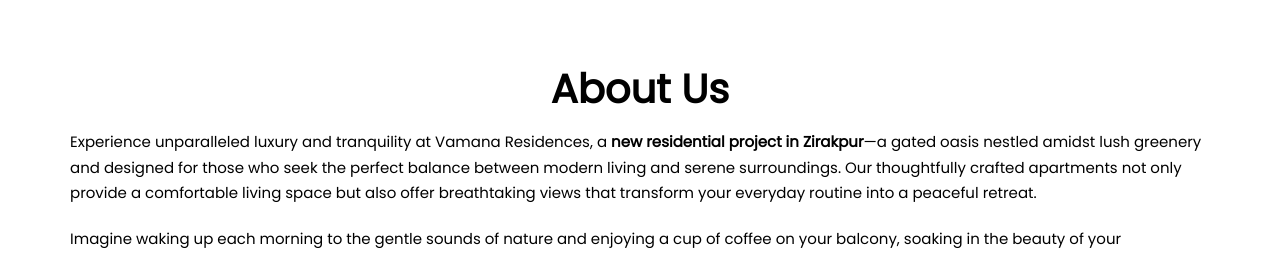
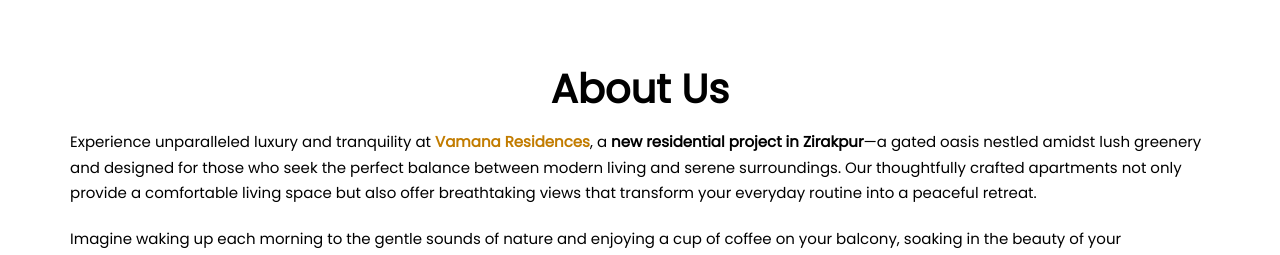
Before and after one commit to soniiosandweb/vamana, a React (Create React App) app: page / in a window 1280 px wide. Shown: the part 802-1057 px from the top of the page. Built offline with nearby package versions, Linux system fonts and the light colour scheme.

Commit message:
Internal Link

```diff
--- a/src/components/Home/AboutSection/AboutSection.jsx
+++ b/src/components/Home/AboutSection/AboutSection.jsx
@@ -14,7 +14,7 @@
                 <div className='max-w-6xl m-auto'>
                     <div className="flex flex-col text-centre gap-5">
                         <h3 className="text-2xl sm:text-4xl font-semibold text-center">About Us</h3>
-                        <p className="text-sm">Experience unparalleled luxury and tranquility at Vamana Residences, a <b>new
+                        <p className="text-sm">Experience unparalleled luxury and tranquility at <a href="/" className="text-primary-yellow font-semibold">Vamana Residences</a>, a <b>new
                             residential project in Zirakpur</b>—a gated oasis nestled amidst lush greenery and
                             designed for those who seek the perfect balance between modern living and
                             serene surroundings. Our thoughtfully crafted apartments not only provide a
```
